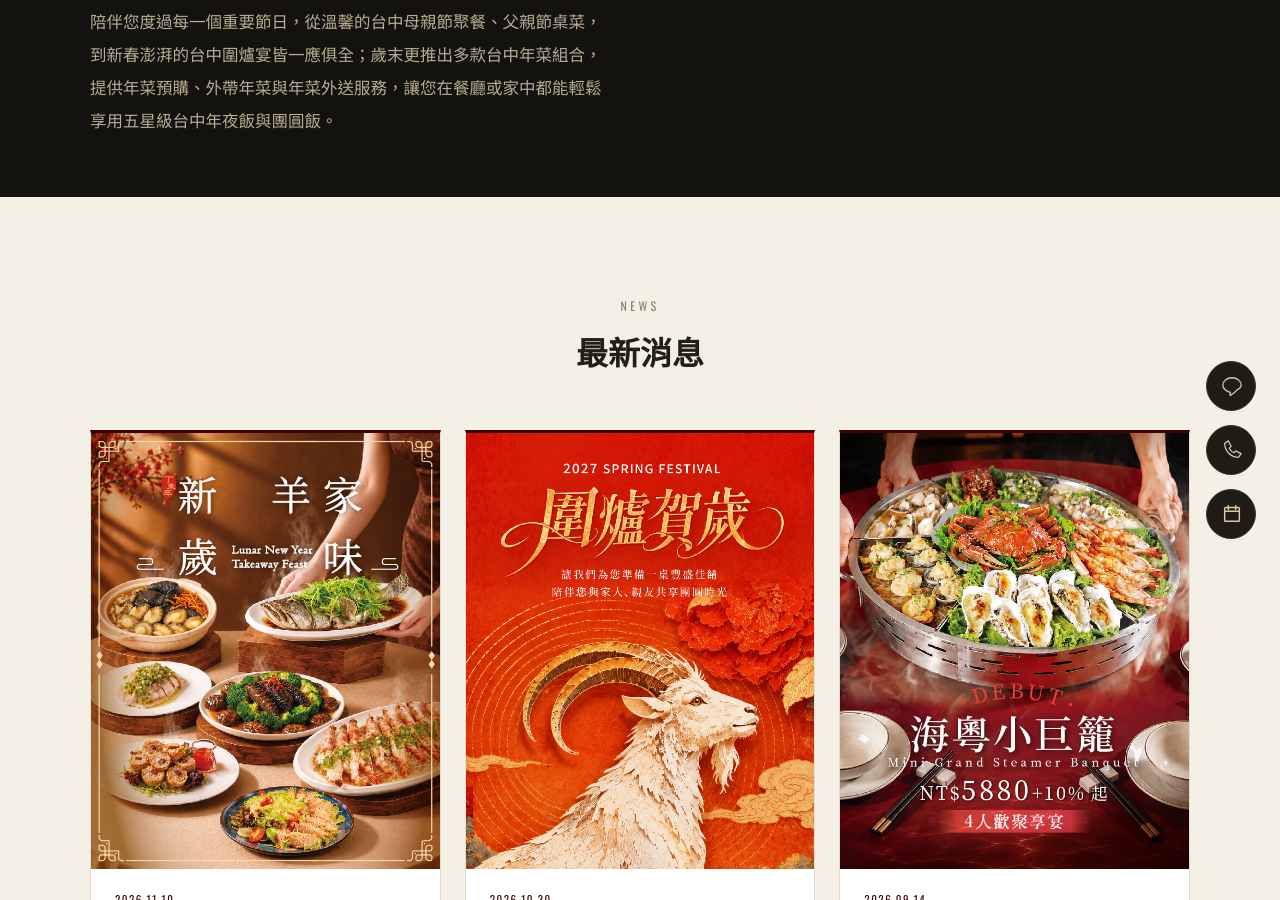
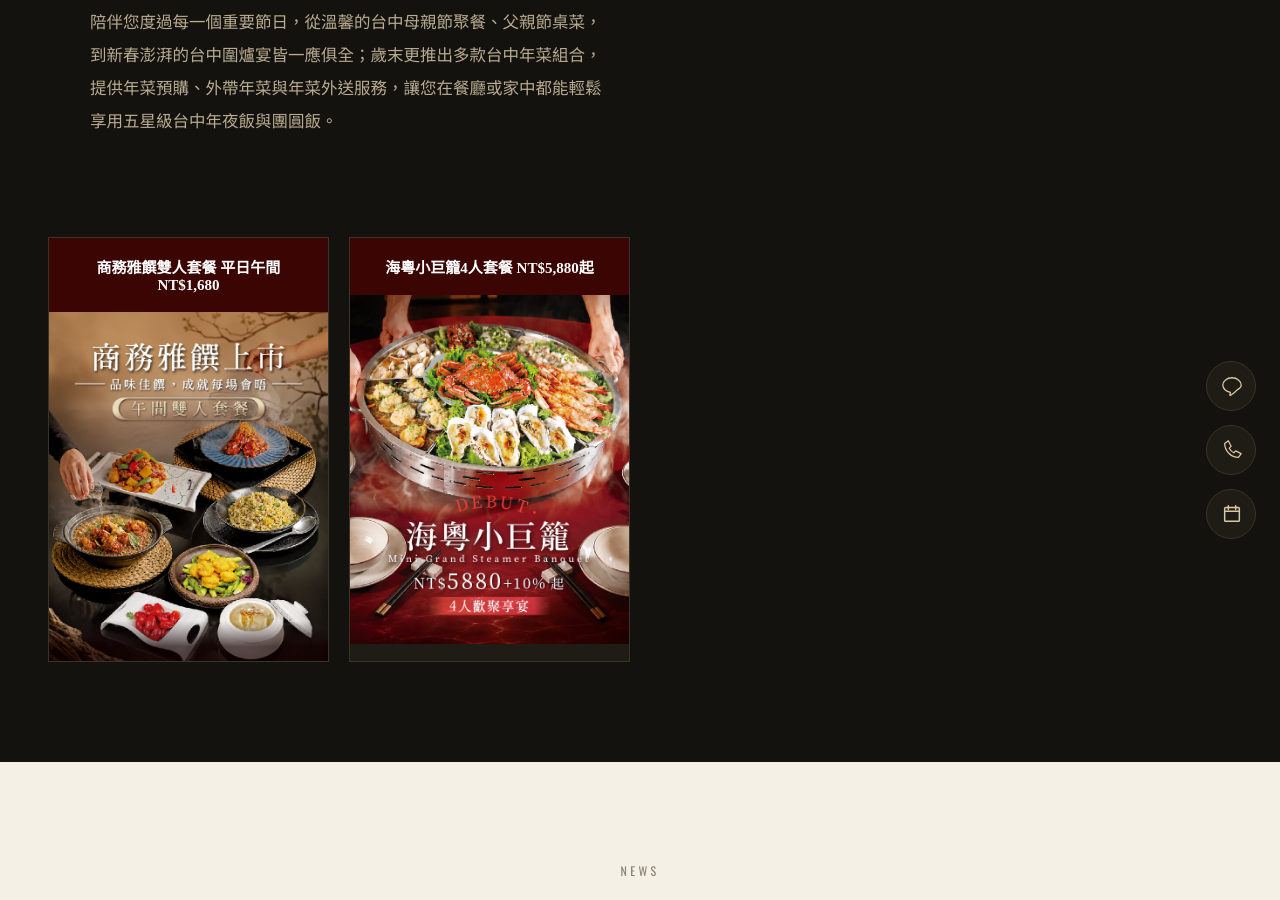
Before and after one commit to yanxianglou/yanxianglou.github.io, a Jekyll site: the page built from index.html, in a window 1280 px wide and 900 px high, scrolled down 2194 px. Built offline with Jekyll 4.4.1, drawn with Linux system fonts in a browser that asks for light colours; part of the change alters nothing that is shown.

Commit message:
Update 四格主推項目 “menu_tiers”

```diff
--- a/_data/menu-tiers.yml
+++ b/_data/menu-tiers.yml
@@ -1,35 +1,19 @@
 tiers:
-  - name: 商務雙人雅饌
+  - name: 商務雅饌雙人套餐 平日午間 NT$1,680
     audience: 2人
     price: NT$1,680
     availability: 平日午間限定
-    description: 商務會面、好友相聚，讓一席午餐，多一份從容與講究。
+    description: 午餐時間想吃得體面，又不想為了兩個人點一整桌菜？炎香樓粵式料理推出全新「商務雅饌」平日午間雙人套餐，NT$1,680（另加10%服務費），把前菜、主饌、養生湯品、主食、時令清蔬與雅品甜湯一次備齊，適合商務會晤、客戶招待，也適合情侶、朋友或家人兩人小聚，讓一席午餐，多一份從容與講究。
     image: /assets/img/uploads/3.最新消息640-x-800px_商務套餐.jpg
-    link: ""
-    visible: false
-  - name: 客製桌宴訂製
-    audience: 4人以上
-    price: 依預算
-    availability: 需提前預約
-    description: 告訴我們您的預算、人數與需求，由專人為您規劃菜單，從經典招牌到主廚隱藏料理，都能客製搭配，打造專屬於您的饗宴。
-    image: /assets/img/uploads/2.最新消息640-x-800px_私人訂製-解壓縮-.jpg
-    link: ""
-    visible: false
-  - name: 海鮮蒸籠宴
-    audience: 4-10人
-    price: NT$5,880~NT$38,800
-    availability: 需預約
-    description: |-
-      海鮮與燒臘一次滿足，才是真正的豪華聚餐！
-      一米巨籠，蒸的是鮮，吃的是澎湃！
+    link: https://yanxianglou.com.tw/news/%E5%95%86%E5%8B%99%E9%9B%99%E4%BA%BA%E5%A5%97%E9%A4%90%E4%B8%8A%E5%B8%82-nt-1-680-10/
+    visible: true
+  - visible: true
+    name: 海粵小巨籠4人套餐 NT$5,880起
+    audience: 一家四口、兩對朋友或4人聚餐推薦
+    price: "5880"
+    availability: 預訂制
+    description: 想體驗炎香樓知名的巨籠宴，卻總是遇到「10人才開桌，很難揪團」的問題？炎香樓粵式料理推出全新的「海粵小巨籠」，把巨籠蒸籠宴縮小成4人份，海味四喜
+      NT$5,880、極鮮御宴
+      NT$11,880（價格另加10%服務費），一家四口、兩對朋友或小型聚餐，都能一次吃到鮮蟹、生蠔、手臂蝦、龍虎斑與白玉貝等海味。
     image: /assets/img/uploads/5.最新消息640-x-800px_小巨籠.jpg
-    link: ""
-    visible: false
-  - name: 隱藏版菜單
-    audience: 6人以上
-    price: TODO
-    availability: 洽詢預約
-    description: 真正的私人訂製，僅限6人以上開放，搭配大轉輪蒸籠上桌儀式。
-    image: ""
-    link: ""
-    visible: false
+    link: https://yanxianglou.com.tw/news/hai-yue-xiao-ju-long/
```
